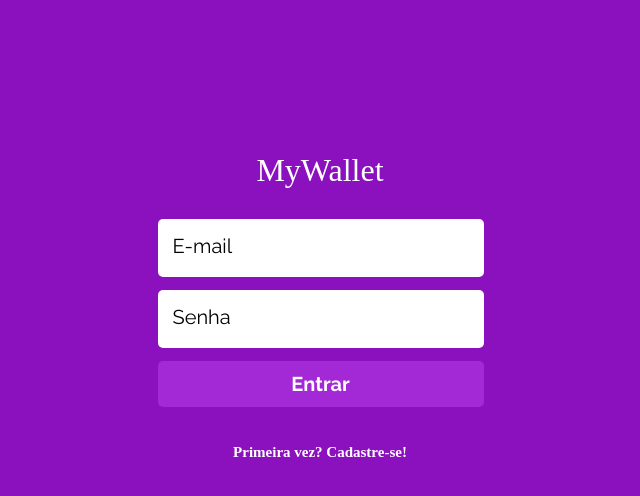
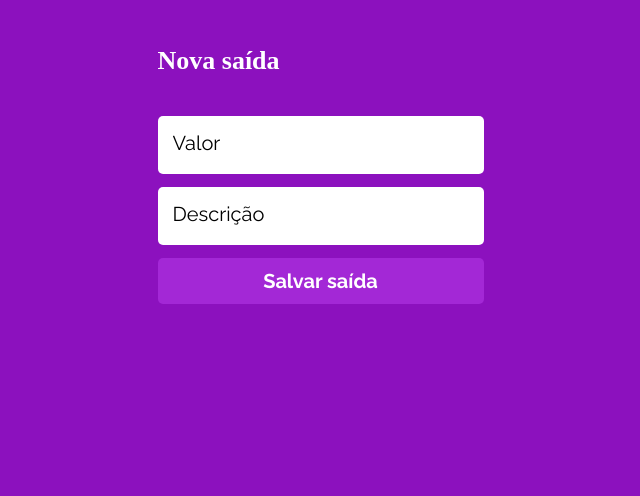
Before and after one commit to guilhiz/My-Wallet, a React (Create React App) app: page /nova-saida in a window 1280 px wide. Shown: the top 496 px of the page, without its empty margins (320-960 px from the left). Built offline with nearby package versions, Linux system fonts and the light colour scheme; a web font is replaced by a local one.

Commit message:
feat: New Expense page layout completed

```diff
--- /dev/null
+++ b/src/pages/NewExpense/index.jsx
@@ -0,0 +1,22 @@
+import React from "react";
+import { Link } from "react-router-dom";
+import * as S from './styles';
+
+function NewExpense() {
+  return (
+    <S.Container>
+      <S.Content>
+        <h2>Nova saída</h2>
+        <form action="">
+          <input type="text" name="value" placeholder="Valor" />
+          <input type="text" name="Description" placeholder="Descrição" />
+          <Link to={"/home"}>
+          <button type="submit">Salvar saída</button>
+          </Link>
+        </form>
+      </S.Content>
+    </S.Container>
+  );
+}
+
+export default NewExpense;
--- /dev/null
+++ b/src/pages/NewExpense/styles.js
@@ -0,0 +1,18 @@
+import styled from "styled-components";
+
+export const Container = styled.div`
+  width: 375px;
+  height: 667px;
+  padding: 25px;
+  margin: 0px auto;
+`;
+
+export const Content = styled.div`
+  display: flex;
+  flex-direction: column;
+  width: 100%;
+
+  h2 {
+    margin: 20px 0px 40px;
+  }
+`;
--- a/src/routes/index.js
+++ b/src/routes/index.js
@@ -7,6 +7,7 @@ import SignIn from "../pages/SignIn";
 import SignUp from "../pages/SignUp";
 import Home from "../pages/Home";
 import NewIncome from "../pages/NewIncome";
+import NewExpense from "../pages/NewExpense";
 
 export function RouteProvider() {
   return (
@@ -18,7 +19,7 @@ export function RouteProvider() {
           <Route path="/cadastro" element={<SignUp />} />
           <Route path="/home" element={<Home />} />
           <Route path="/nova-entrada" element={<NewIncome />} />
-          <Route path="/nova-saida" element={<SignIn />} />
+          <Route path="/nova-saida" element={<NewExpense />} />
         </Routes>
       </ThemeProvider>
     </Router>
```
